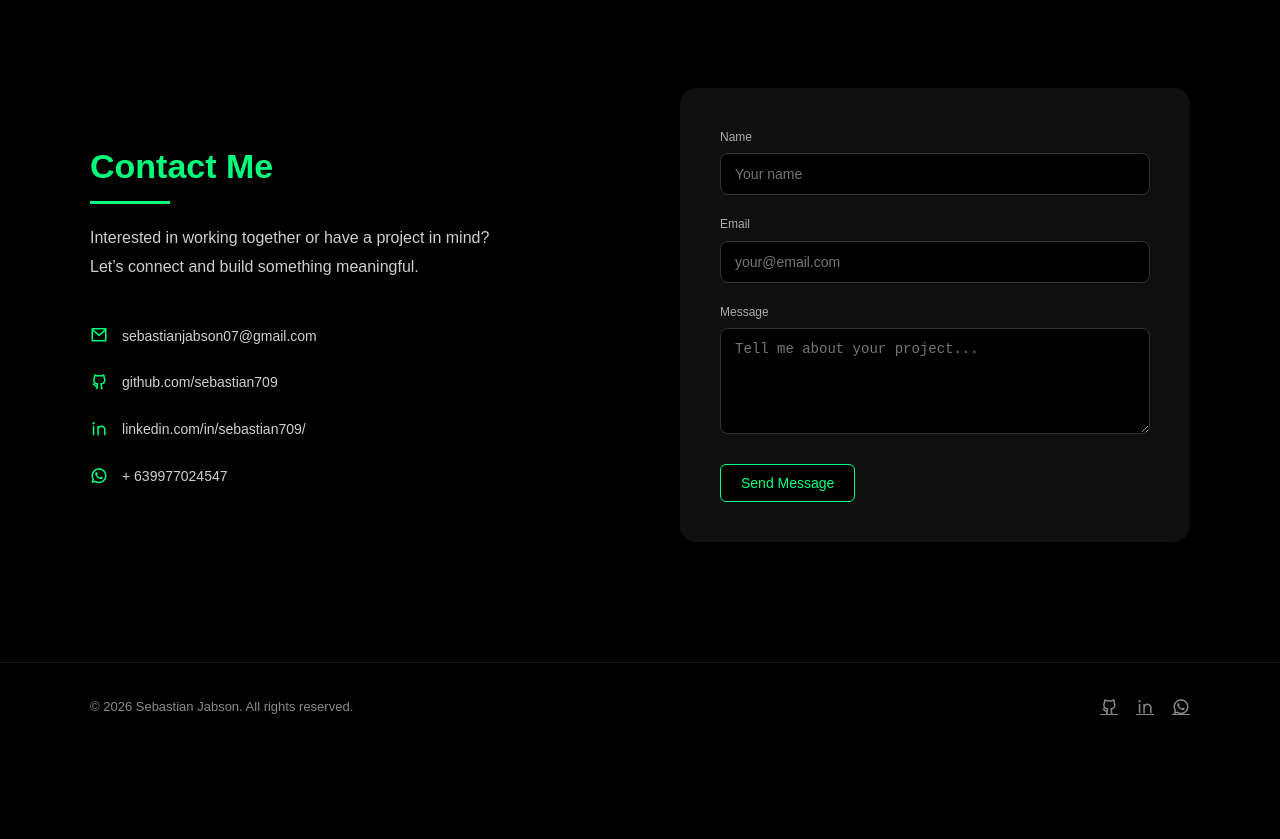
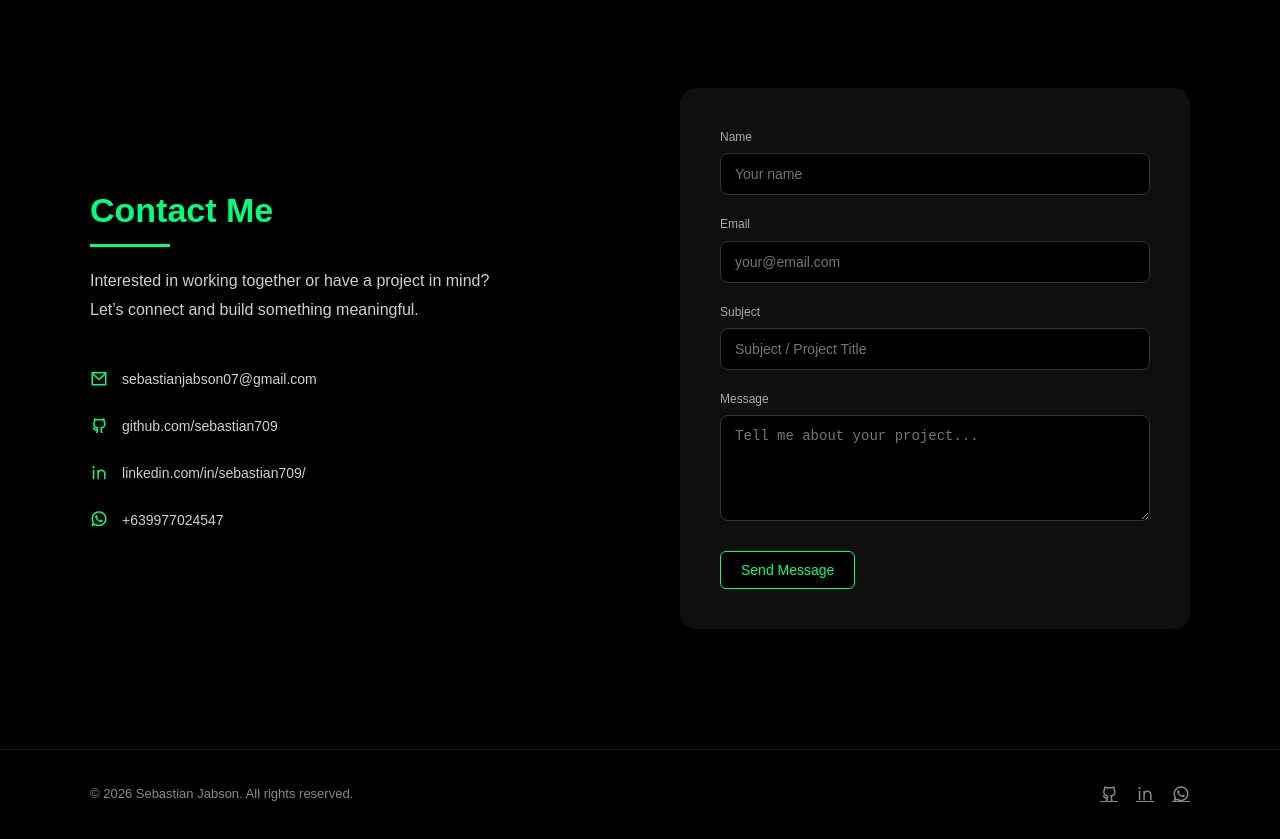
Before and after one commit to sebastian709/scjportfolio, a React (Vite) app: page / in a window 1280 px wide. Shown: the part 3720-4559 px from the top of the page. Before the commit the page ends 4472 px from the top, so only its background shows below. Built offline with nearby package versions, Linux system fonts and the light colour scheme; no server answers.

Commit message:
email function

```diff
--- a/package.json
+++ b/package.json
@@ -10,6 +10,8 @@
     "preview": "vite preview"
   },
   "dependencies": {
+    "@emailjs/browser": "^4.4.1",
+    "emailjs-com": "^3.2.0",
     "react": "^19.2.0",
     "react-dom": "^19.2.0",
     "react-github-calendar": "^5.0.5",
--- a/src/components/contact/Contact.css
+++ b/src/components/contact/Contact.css
@@ -114,6 +114,14 @@
   align-self: flex-start;
 }
 
+.contact-confirmation {
+  margin-top: 12px;
+  font-size: 14px;
+  color: #01ff7c; /* success color */
+  font-weight: 500;
+  transition: opacity 0.3s ease;
+}
+
 /* RESPONSIVE */
 @media (max-width: 768px) {
   .contact-container {
--- a/src/components/contact/Contact.jsx
+++ b/src/components/contact/Contact.jsx
@@ -1,7 +1,37 @@
-import React from "react";
+import React, { useRef, useState } from "react";
+import emailjs from "@emailjs/browser";
 import "./Contact.css";
 
 const Contact = () => {
+  const form = useRef();
+  const [confirmation, setConfirmation] = useState(""); // state for confirmation message
+
+  const handleSubmit = (e) => {
+    e.preventDefault();
+
+    emailjs
+      .sendForm(
+        import.meta.env.VITE_EMAILJS_SERVICE_ID,
+        import.meta.env.VITE_EMAILJS_TEMPLATE_ID,
+        form.current,
+        import.meta.env.VITE_EMAILJS_PUBLIC_KEY
+      )
+      .then(
+        (result) => {
+          form.current.reset();
+          setConfirmation("✅ Your message has been sent successfully!");
+
+          // hide message after 5 seconds
+          setTimeout(() => setConfirmation(""), 5000);
+        },
+        (error) => {
+          console.error(error.text);
+          setConfirmation("❌ Failed to send message. Please try again.");
+          setTimeout(() => setConfirmation(""), 5000);
+        }
+      );
+  };
+
   return (
     <section id="contact" className="contact">
       <div className="contact-container">
@@ -9,8 +39,8 @@ const Contact = () => {
         <div className="contact-left">
           <h2>Contact Me</h2>
           <p className="contact-desc">
-            Interested in working together or have a project in mind?
-            Let’s connect and build something meaningful.
+            Interested in working together or have a project in mind? Let’s
+            connect and build something meaningful.
           </p>
 
           <div className="contact-details">
@@ -19,49 +49,87 @@ const Contact = () => {
               sebastianjabson07@gmail.com
             </a>
 
-            <a href="https://github.com/sebastian709" target="_blank" rel="noreferrer">
+            <a
+              href="https://github.com/sebastian709"
+              target="_blank"
+              rel="noreferrer"
+            >
               <i className="ri-github-line"></i>
               github.com/sebastian709
             </a>
 
-            <a href="https://www.linkedin.com/in/sebastian709/" target="_blank" rel="noreferrer">
+            <a
+              href="https://www.linkedin.com/in/sebastian709/"
+              target="_blank"
+              rel="noreferrer"
+            >
               <i className="ri-linkedin-line"></i>
               linkedin.com/in/sebastian709/
             </a>
 
-            {/* <a href="https://facebook.com/username" target="_blank" rel="noreferrer">
-              <i className="ri-facebook-line"></i>
-              facebook.com/username
-            </a> */}
-
-            <a href="https://wa.me/639977024547" target="_blank" rel="noreferrer">
+            <a
+              href="https://wa.me/639977024547"
+              target="_blank"
+              rel="noreferrer"
+            >
               <i className="ri-whatsapp-line"></i>
-              {/* +63 9977024547 */} + 639977024547
+              +639977024547
             </a>
           </div>
         </div>
 
         {/* RIGHT */}
         <div className="contact-right">
-          <form className="contact-form">
+          <form ref={form} className="contact-form" onSubmit={handleSubmit}>
             <div className="form-group">
               <label>Name</label>
-              <input type="text" placeholder="Your name" />
+              <input type="text" name="name" placeholder="Your name" required />
             </div>
 
             <div className="form-group">
               <label>Email</label>
-              <input type="email" placeholder="your@email.com" />
+              <input
+                type="email"
+                name="email"
+                placeholder="your@email.com"
+                required
+              />
+            </div>
+
+            {/* Subject / Title Field */}
+            <div className="form-group">
+              <label>Subject</label>
+              <input
+                type="text"
+                name="title"
+                placeholder="Subject / Project Title"
+                required
+              />
             </div>
 
             <div className="form-group">
               <label>Message</label>
-              <textarea rows="5" placeholder="Tell me about your project..." />
+              <textarea
+                name="message"
+                rows="5"
+                placeholder="Tell me about your project..."
+                required
+              />
             </div>
+
+            {/* Hidden field for template time */}
+            <input
+              type="hidden"
+              name="time"
+              value={new Date().toLocaleString()}
+            />
 
             <button type="submit" className="btn primary">
               Send Message
             </button>
+
+            {/* Confirmation message */}
+            {confirmation && <p className="contact-confirmation">{confirmation}</p>}
           </form>
         </div>
       </div>
```
Also changed, not shown: 2 other files (tests, documents, lock files or other folders).
